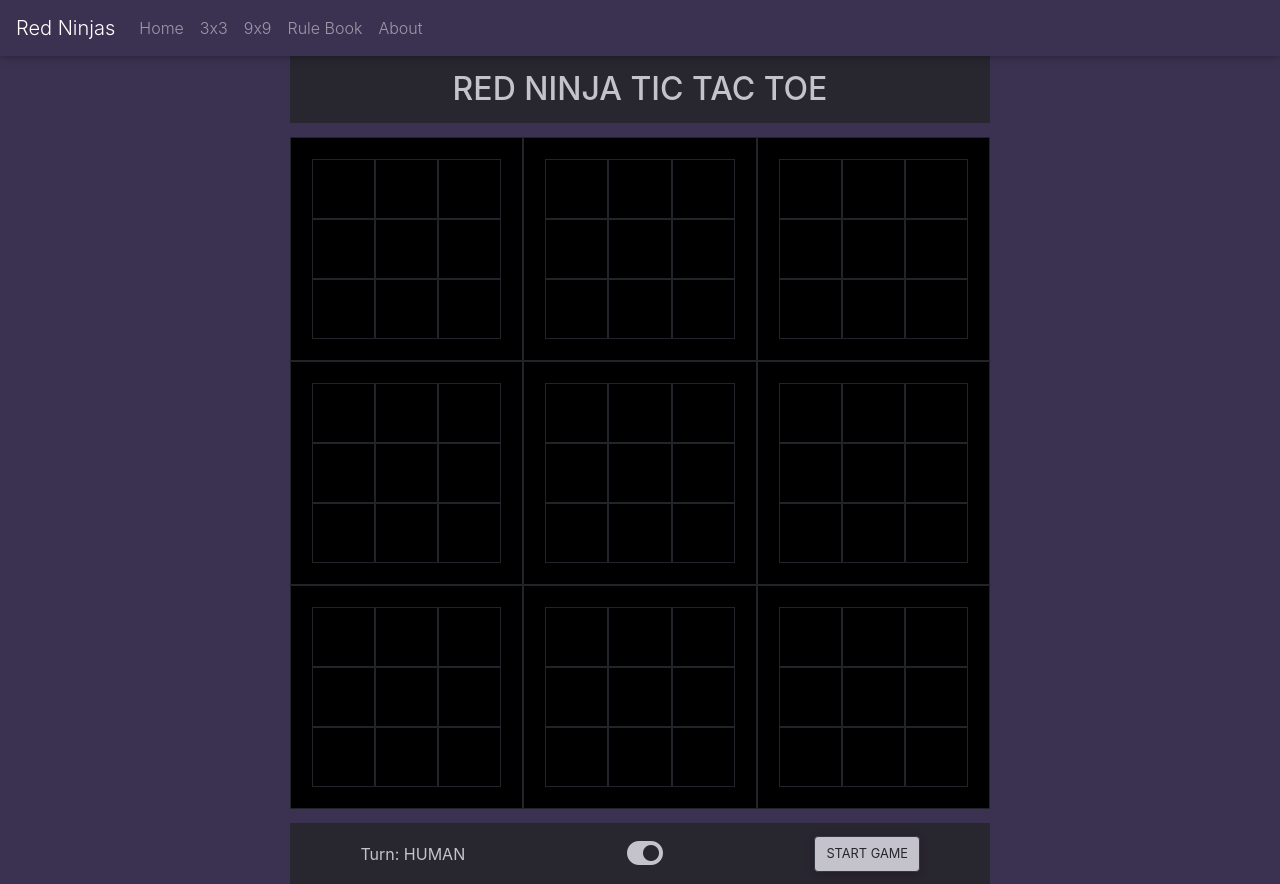
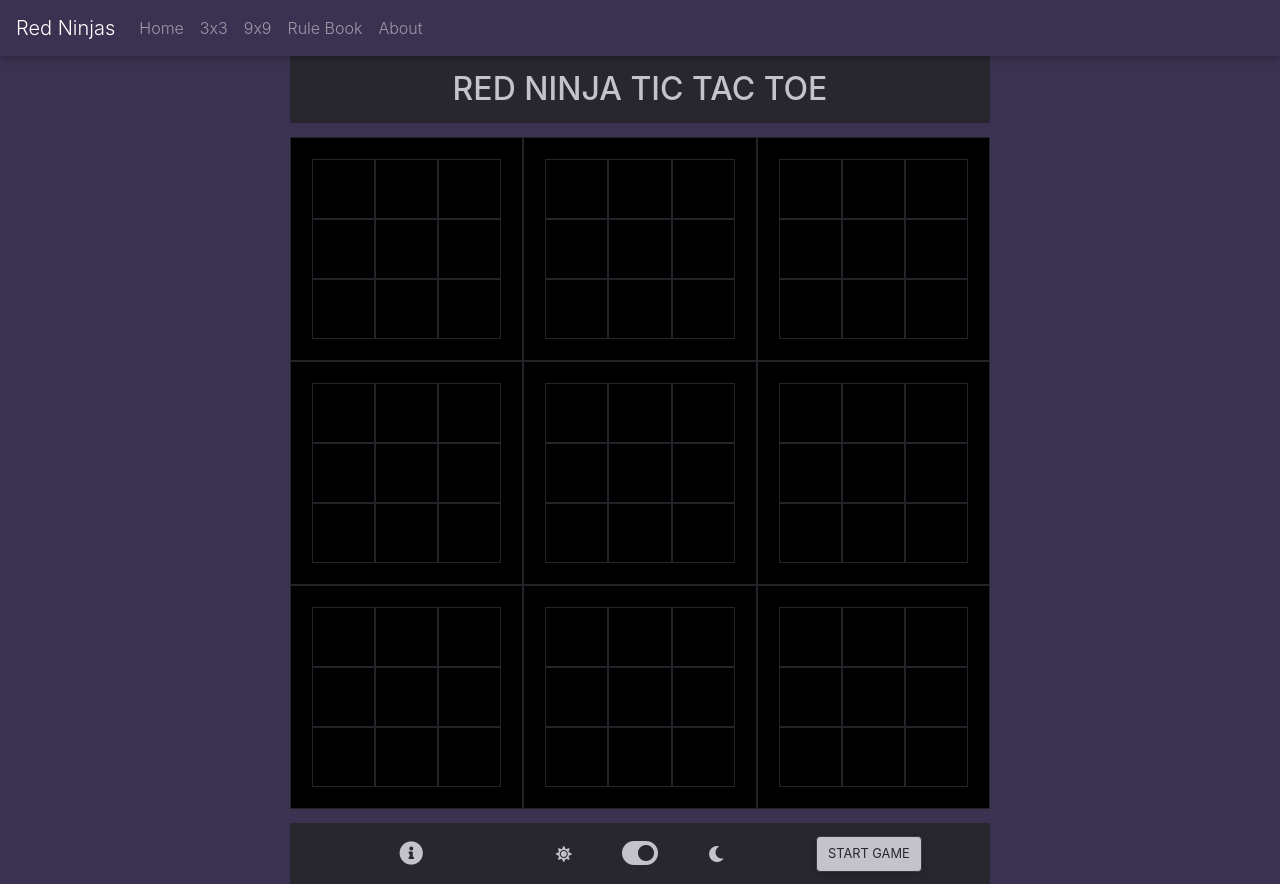
Before and after one commit to shradhasehgal/RedNinjas, a React (Create React App) app in the folder Frontend/: page /nine in a window 1280 px wide. Both pictures are taken after a click on the button "LET'S PLAY!". Built offline with nearby package versions, Linux system fonts and the light colour scheme.

Commit message:
9*9 board styled

```diff
--- a/Frontend/src/components/nineBoard.js
+++ b/Frontend/src/components/nineBoard.js
@@ -15,6 +15,12 @@ import Message from './Message.js'
 
 
 let blinker;
+let humanTurn = "YOUR TURN"
+let agentTurn = "AGENT'S TURN"
+let winMessage = "YOU WON! 🎉"
+let loseMessage = "YOU LOST 🙁"
+let drawMessage = "IT'S A TIE!"
+
 export default class NineBoard extends Component {
     constructor(props) {
         super(props)
@@ -116,6 +122,7 @@ export default class NineBoard extends Component {
             },
             darkMode: true,
             heading : "RED NINJA TIC TAC TOE",
+            highlightButton: false,
         }
     }
 
@@ -165,7 +172,7 @@ export default class NineBoard extends Component {
                     ultimateBoard[outer_row][outer_column] = "T"
 
                     this.setState({
-                        ultimateWinBoard : ultimateBoard
+                        ultimateWinBoard : ultimateBoard,
                     })
                 }
             }
@@ -283,9 +290,9 @@ export default class NineBoard extends Component {
 
 
     setWinner(gameWinner) {
-        let topHeading = "Houston, you did it!  🎉"
+        let topHeading = winMessage;
         if (gameWinner=="AGENT")
-          topHeading = "You lost 🙁"
+          topHeading = loseMessage
 
         this.setState({
           winner: gameWinner,
@@ -581,7 +588,8 @@ export default class NineBoard extends Component {
 
                         this.setState({
                             bigboard: copy_bigBoard1,
-                            turn: "AGENT"
+                            turn: "AGENT",
+                            heading: agentTurn
                         })
 
                         let copy_bigBoard2 = this.state.bigboard.slice()
@@ -608,7 +616,8 @@ export default class NineBoard extends Component {
                                                 moveNumber: this.moveNumber + 1,
                                                 rowToPlace: res.data["agent-move"][2],
                                                 columnToPlace: res.data["agent-move"][3],
-                                                turn: "HUMAN"
+                                                turn: "HUMAN",
+                                                heading: humanTurn
                                             })
                                             let copy_bigBoard2 = this.state.bigboard.slice()
                                             this.checkPartialWin(copy_bigBoard2)
@@ -651,7 +660,8 @@ export default class NineBoard extends Component {
 
                     this.setState({
                         bigboard: copy_bigBoard1,
-                        turn: "AGENT"
+                        turn: "AGENT",
+                        heading: agentTurn
                     })
                     axios.get("https://redninjas-tic-tac-toe.herokuapp.com/agent-turn-ultimate", {
                         params: {
@@ -671,7 +681,9 @@ export default class NineBoard extends Component {
                                     moveNumber: this.moveNumber + 1,
                                     rowToPlace: res.data["agent-move"][2],
                                     columnToPlace: res.data["agent-move"][3],
-                                    turn: "HUMAN"
+                                    turn: "HUMAN",
+                                    heading: humanTurn,
+
                                 })
                                 let copy_bigBoard2 = this.state.bigboard.slice()
                                 this.checkPartialWin(copy_bigBoard2)
@@ -698,7 +710,8 @@ export default class NineBoard extends Component {
             console.log("hujuahkjf")
             this.setState({
                 startGameButton: "Reset Game",
-                startGameValue: true
+                startGameValue: true,
+                highlightButton: false,
             });
         }
         // console.log(this.state.startGameButton)
@@ -723,6 +736,9 @@ export default class NineBoard extends Component {
                 }
             }
 
+            let topHeading = humanTurn;
+            if(this.props.gameBeginner == "AGENT")
+                topHeading = agentTurn;
             this.setState({
                 bigboard: copy_board,
                 gameBeginner: this.props.gameBeginner,
@@ -738,7 +754,8 @@ export default class NineBoard extends Component {
                     [" ", " ", " "],
                     [" ", " ", " "],
                 ],
-                turn : this.props.gameBeginner
+                turn : this.props.gameBeginner,
+                heading: topHeading
             });
 
             if(this.props.gameBeginner === "HUMAN")
@@ -769,7 +786,8 @@ export default class NineBoard extends Component {
                             rowToPlace: res.data["agent-move"][2],
                             columnToPlace: res.data["agent-move"][3],
                             moveNumber: this.moveNumber + 1,
-                            turn: "HUMAN"
+                            turn: "HUMAN",
+                            heading: humanTurn
                         })
                         let copy_bigBoard2 = this.state.bigboard.slice()
                         this.checkPartialWin(copy_bigBoard2)
@@ -792,7 +810,7 @@ export default class NineBoard extends Component {
                 <div style={{ margin: "auto", width: "700px", maxWidth: "90%" }}>
                 <Container className={classNames(styles.heading, styles.nineHeading, {[styles.lightHeading] : !this.state.darkMode})}>
               <Row>
-                  <Col><h1 className={styles.title}>RED NINJA TIC TAC TOE</h1></Col></Row>
+                  <Col><h1 className={styles.title}>{this.state.heading}  {this.state.turn === "HUMAN" || !this.state.startGameValue? '': <i className={"fas fa-spinner fa-1x fa-pulse ml-2 "+styles.nineSpinner}></i>}</h1></Col></Row>
             </Container>
                 <Container>
                     <Container fluid='true'>
@@ -834,18 +852,18 @@ export default class NineBoard extends Component {
                     </Container>
                 </Container>
 
-                <Container className={classNames(styles.boardInfo, styles.nineBoardInfo, {[styles.lightHeading]: !this.state.darkMode})}>
+                <Container styles ={{marginTop: "1% !important"}} className={classNames(styles.boardInfo, styles.nineBoardInfo, {[styles.lightHeading]: !this.state.darkMode})}>
               <Row style={{padding: "1%"}}>
-              <Col className = {styles.center}>Turn: {this.state.turn} {this.state.turn === "HUMAN" || !this.state.startGameValue? '': <i className={"fas fa-spinner fa-1x fa-pulse ml-2 "+styles.nineSpinner}></i>}
-</Col>
-
+              <Col  style={{cursor :"pointer", fontSize: "1.5rem"}} className = {styles.center} xs={4}><i onClick={()=> window.open("/rules", "_blank")} class="fa fa-info-circle" aria-hidden="true"></i></Col>
+                <Col  className = {styles.center}><i class="fa fa-sun" aria-hidden="true"></i></Col>
                 <Col className = {styles.center}>
-                { this.state.darkMode
+                <span>{ this.state.darkMode
                   ? <i class="fa fa-2x fa-toggle-on" style={{cursor :"pointer"}} onClick = {() => this.changeMode(this.state.darkMode)} aria-hidden="true"></i>
                   :<i class="fa fa-2x fa-toggle-off" style={{cursor :"pointer"}} onClick = {() => this.changeMode(this.state.darkMode)} aria-hidden="true"></i>
-                }
+                }</span>
                 </Col>
-                <Col style={{marginLeft: "-10px"}}><Button
+                <Col  className = {styles.center}><i class="fa fa-moon" aria-hidden="true"></i></Col>
+                <Col  xs={4}><Button
                 variant="dark"
                 className={classNames(styles.button, {[styles.lightHeading]: !this.state.darkMode, [styles.highlightButton]: this.state.highlightButton})}
                 onClick={(e) => this.handleStartGame(e, this.state.startGameButton)}
--- a/Frontend/src/static/css/board.module.css
+++ b/Frontend/src/static/css/board.module.css
@@ -36,6 +36,7 @@
   flex-grow: 1;
   min-width: 0;
   max-width: 90%;
+  cursor: pointer
 }
 
 .iconThree {
@@ -171,6 +172,11 @@
   .cellNine {
     height: 40px !important;
   }
+
+
+  .iconNine{
+    font-size: 1.2rem;
+  }
 }
 
 
@@ -196,10 +202,6 @@
     font-size: 2.5rem;
   }
 
-  .iconNine{
-    font-size: 1rem;
-  }
-
   .cellThree {
     height: 100px;
   }
```
